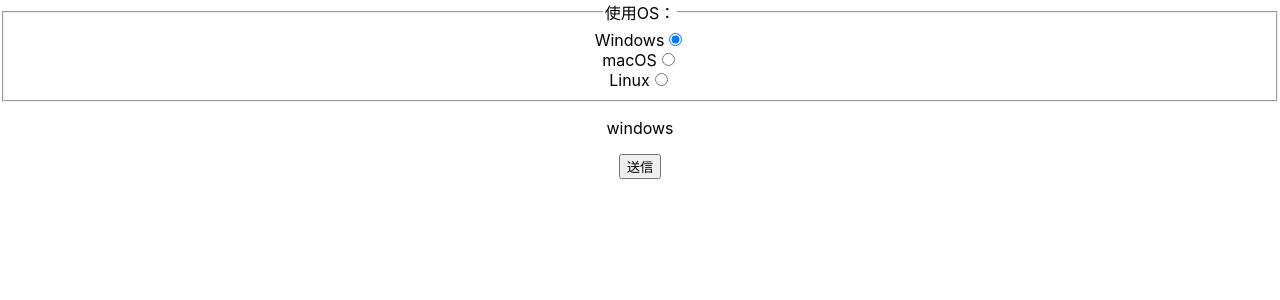
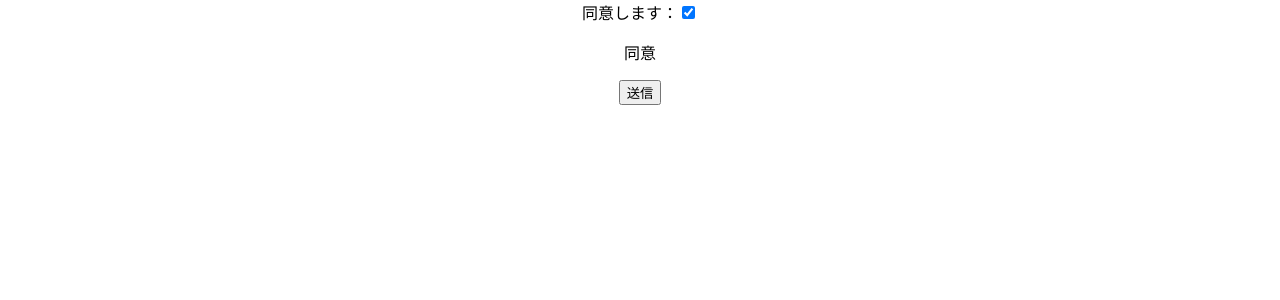
Before and after one commit to nekketsu2010/react-typescript-cra, a React (Create React App) app: page / in a window 1280 px wide. Shown: the top 300 px of the page. Built offline with nearby package versions, Linux system fonts and the light colour scheme.

Commit message:
feature: #5 チェックボックスを追加

```diff
--- a/src/App.tsx
+++ b/src/App.tsx
@@ -1,11 +1,11 @@
 import React from 'react';
 import './App.css';
-import FormRadio from './FormRadio';
+import FormCheck from './FormCheck';
 
 function App() {
   return (
     <div className="App">
-      <FormRadio />
+      <FormCheck />
     </div>
   );
 }
--- /dev/null
+++ b/src/FormCheck.tsx
@@ -0,0 +1,27 @@
+import { useState } from "react";
+
+export default function FormCheck() {
+    const [form, setForm] = useState({
+        agreement: true
+    });
+
+    const handleFormCheck = (e: React.ChangeEvent<HTMLInputElement>) => {
+        setForm({
+            ...form,
+            [e.target.name]: e.target.checked
+        });
+    };
+
+    const show = () => {
+        console.log(`同意確認：${form.agreement ? '同意' : '反対'}`);
+    };
+
+    return (
+        <form>
+            <label htmlFor="agreement">同意します：</label>
+            <input id="agreement" name="agreement" type="checkbox" checked={form.agreement} onChange={handleFormCheck} /><br />
+            <p>{form.agreement ? "同意" : "反対"}</p>
+            <button type="button" onClick={show}>送信</button>
+        </form>
+    )
+}
```
